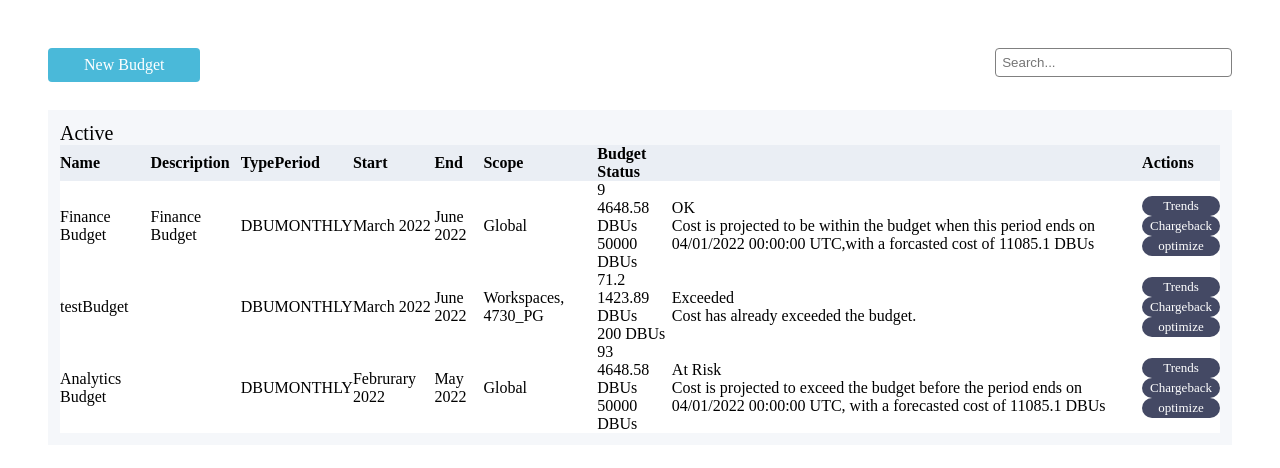
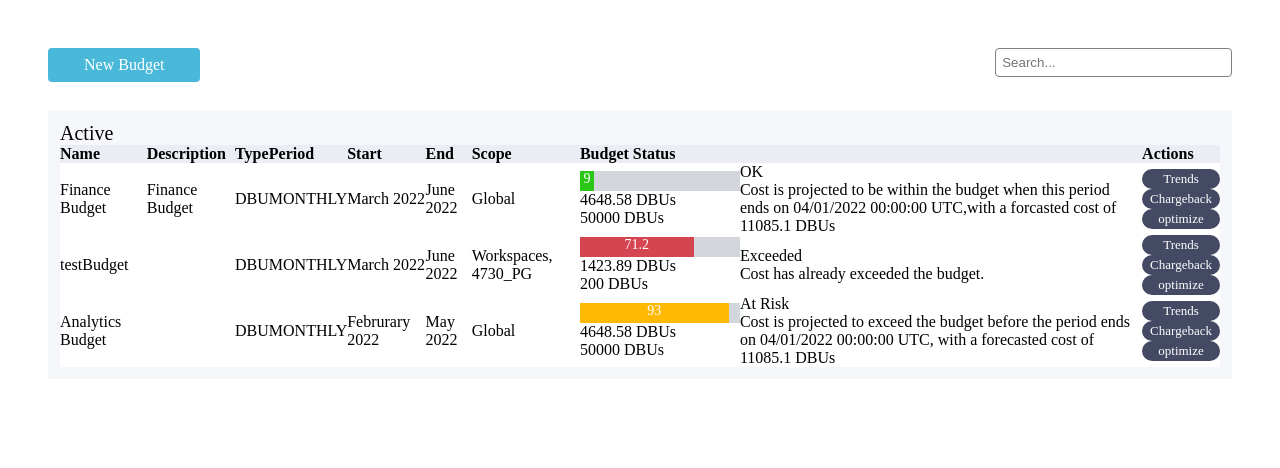
Before and after one commit to mohit2314/unravel-assignment, a Vue app: page /#/ in a window 1280 px wide. Shown: the top 468 px of the page. Built offline with nearby package versions, Linux system fonts and the light colour scheme; some icons are missing.

Commit message:
progress bar component

```diff
--- /dev/null
+++ b/src/components/ProgressBar.vue
@@ -0,0 +1,62 @@
+<template>
+  <div
+    class="progress__bar"
+    :style="{
+      'background-color': backgroundColor,
+      'border-radius': borderRadius,
+      color: fontColor,
+    }"
+  >
+    <div
+      class="progress__percentage"
+      :style="{ 'background-color': computeProgressColor ,'width':progressPercentage + '%'}"
+    >{{progressPercentage}}</div>
+  </div>
+</template>
+
+<script>
+export default {
+  props: {
+    progressPercentage: {
+      type: Number,
+    },
+    borderRadius: {
+      type: Number,
+      default: 2,
+    },
+    backgroundColor: {
+      type: String,
+      default: "#D3D7DD",
+    },
+    fontColor: {
+      type: String,
+      default: "#fff",
+    },
+  },
+  computed: {
+    computeProgressColor() {
+      if (this.progressPercentage > 0 && this.progressPercentage <= 40) {
+        return "#2BC717";
+      } else if (this.progressPercentage > 40 && this.progressPercentage <= 80) {
+        return "#D54451";
+      } else {
+        return "#FFB902";
+      }
+    },
+  },
+};
+</script>
+
+<style lang="scss">
+.progress__bar {
+  width: 160px;
+  height: 20px;
+  text-align: center;
+  font-size: 14px;
+
+  .progress__percentage {
+    max-width: 160px;
+    height: 20px;
+  }
+}
+</style>
--- a/src/components/TableComponent.vue
+++ b/src/components/TableComponent.vue
@@ -23,7 +23,7 @@
           <td colspan="3">
             <template >
               <tr>
-                <td colspan="3">{{ row.budget_status.percentage }}</td>
+                <td colspan="3"><ProgressBar :progressPercentage="row.budget_status.percentage"/> </td>
               </tr>
               <tr >
                 <td colspan="3">{{ row.budget_status.cost }}</td>
@@ -66,6 +66,7 @@
 <script>
 import sampleData from "@/sample-data/sampleData.json";
 import TagComponent from "@/components/TagComponent.vue";
+import ProgressBar from "@/components/ProgressBar.vue";
 export default {
   data() {
     return {
@@ -73,7 +74,8 @@ export default {
     };
   },
   components:{
-    TagComponent
+    TagComponent,
+    ProgressBar
   }
 };
 </script>
```
